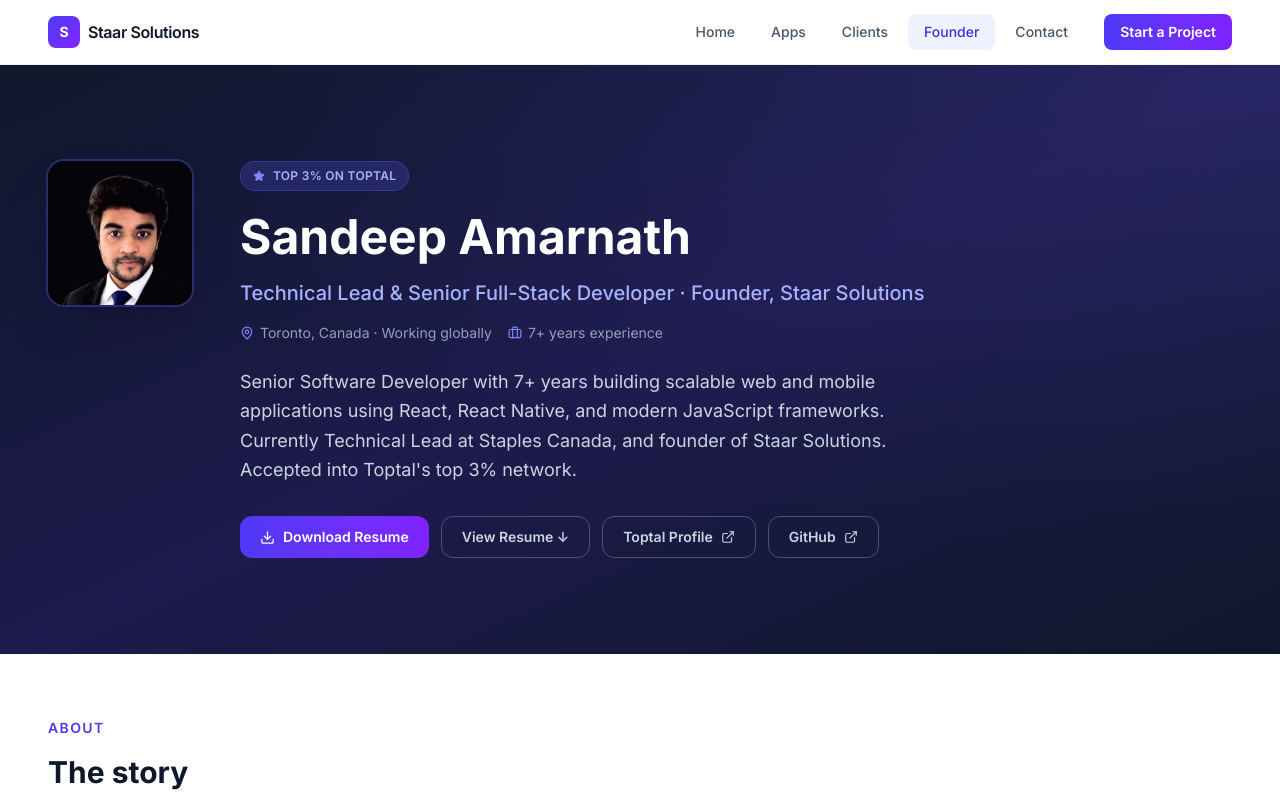
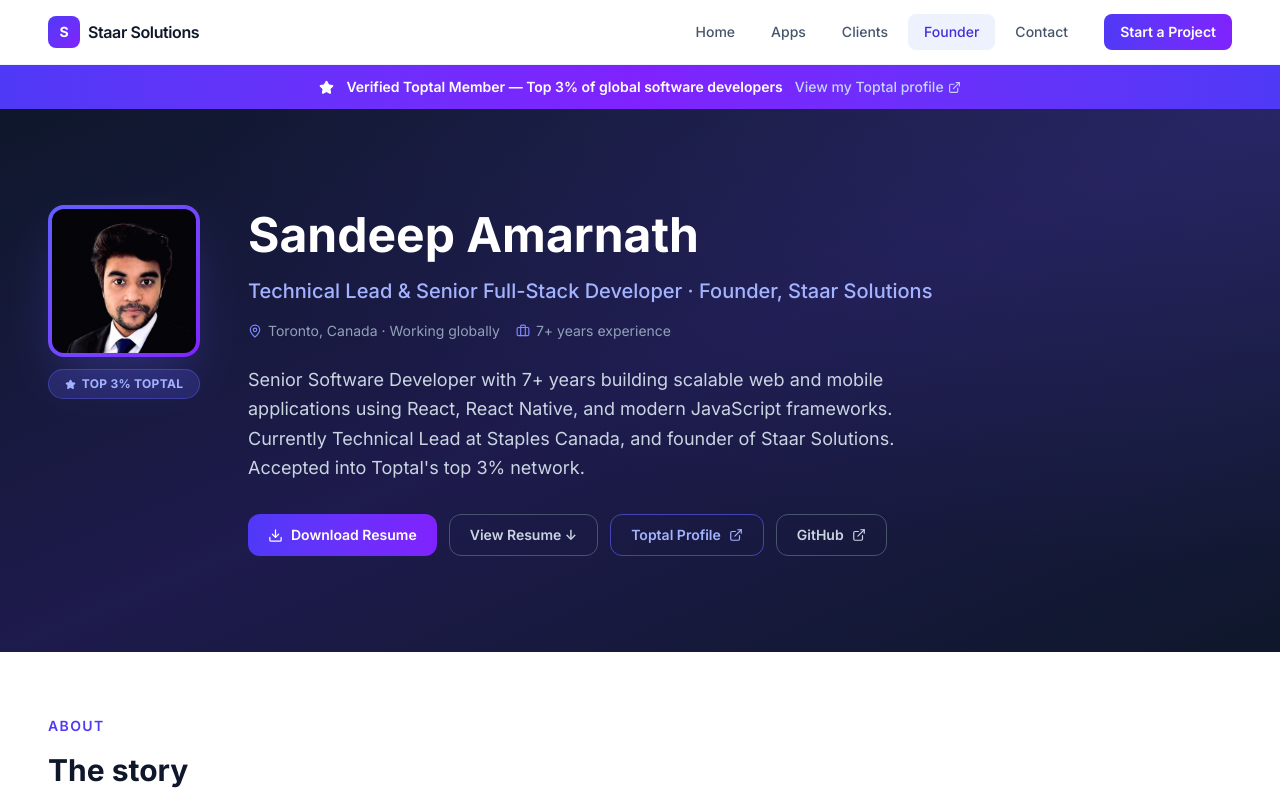
Before and after one commit to sandeep194920/staarsolutions, a Next.js app: page /founder in a window 1280 px wide. Shown: the top 800 px of the page. Built offline with nearby package versions, Linux system fonts and the light colour scheme.

Commit message:
Make Toptal verification unmissable — full-width banner + photo glow ring + badge

```diff
--- a/app/founder/page.tsx
+++ b/app/founder/page.tsx
@@ -96,6 +96,24 @@ const RESUME_DRIVE_DOWNLOAD_URL = "https://drive.google.com/uc?export=download&i
 export default function FounderPage() {
   return (
     <>
+      {/* Toptal trust banner — first thing visitors see */}
+      <div className="bg-gradient-to-r from-indigo-600 via-violet-600 to-indigo-600 py-3 px-6">
+        <a
+          href="https://talent.toptal.com/resume/developers/sandeep-amarnath"
+          target="_blank"
+          rel="noopener noreferrer"
+          className="flex items-center justify-center gap-3 group"
+        >
+          <Star size={15} className="fill-white text-white shrink-0" />
+          <span className="text-white text-sm font-semibold">
+            Verified Toptal Member — Top 3% of global software developers
+          </span>
+          <span className="text-indigo-200 text-sm font-medium group-hover:text-white transition-colors flex items-center gap-1">
+            View my Toptal profile <ExternalLink size={13} />
+          </span>
+        </a>
+      </div>
+
       {/* Hero */}
       <section className="bg-gradient-to-br from-slate-900 via-indigo-950 to-slate-900 relative overflow-hidden">
         <div className="absolute inset-0 bg-[radial-gradient(ellipse_at_top_right,_rgba(99,102,241,0.15),_transparent_60%)] pointer-events-none" />
@@ -104,7 +122,9 @@ export default function FounderPage() {
           <div className="flex flex-col md:flex-row gap-12 items-start">
             {/* Profile photo */}
             <div className="shrink-0">
-              <div className="w-36 h-36 rounded-2xl overflow-hidden shadow-2xl ring-2 ring-indigo-500/30">
+              {/* Toptal glow ring */}
+              <div className="p-1 rounded-2xl bg-gradient-to-br from-indigo-500 to-violet-600 shadow-2xl shadow-indigo-500/30">
+                <div className="w-36 h-36 rounded-xl overflow-hidden">
                   <Image
                     src="/images/founder_profile_pic.png"
                     alt="Sandeep Amarnath"
@@ -115,13 +135,14 @@ export default function FounderPage() {
                   />
                 </div>
               </div>
+              {/* Toptal badge under photo */}
+              <div className="mt-3 flex items-center justify-center gap-1.5 bg-indigo-500/20 border border-indigo-500/40 rounded-full px-3 py-1.5">
+                <Star size={11} className="fill-indigo-300 text-indigo-300" />
+                <span className="text-indigo-300 text-xs font-bold tracking-wide">TOP 3% TOPTAL</span>
+              </div>
+            </div>
 
             <div>
-              <div className="inline-flex items-center gap-2 px-3 py-1.5 rounded-full bg-indigo-500/20 border border-indigo-500/30 text-indigo-300 text-xs font-semibold mb-4 uppercase tracking-wide">
-                <Star size={12} className="fill-indigo-400 text-indigo-400" />
-                Top 3% on Toptal
-              </div>
-
               <h1 className="text-4xl md:text-5xl font-bold text-white mb-3 leading-tight">
                 Sandeep Amarnath
               </h1>
@@ -161,7 +182,7 @@ export default function FounderPage() {
                   href="https://talent.toptal.com/resume/developers/sandeep-amarnath"
                   target="_blank"
                   rel="noopener noreferrer"
-                  className="inline-flex items-center gap-2 px-5 py-2.5 rounded-xl border border-slate-600 text-slate-300 text-sm font-semibold hover:border-indigo-500 hover:text-white transition-colors"
+                  className="inline-flex items-center gap-2 px-5 py-2.5 rounded-xl border border-indigo-500/60 text-indigo-300 text-sm font-semibold hover:bg-indigo-500/10 hover:text-white transition-colors"
                 >
                   Toptal Profile <ExternalLink size={14} />
                 </a>
```
Lines whose indentation alone changed are shown as unchanged.
